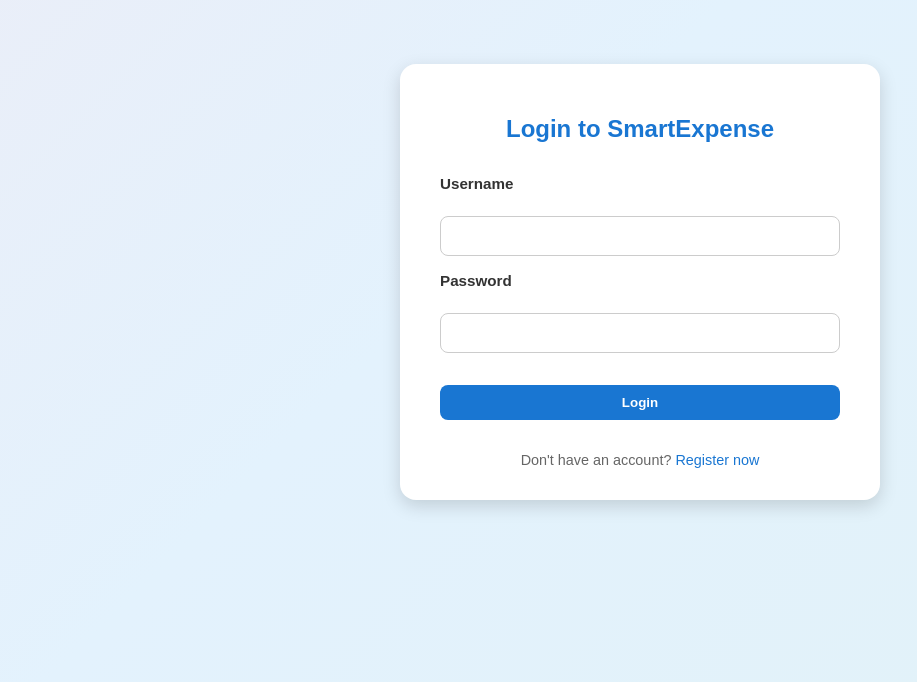
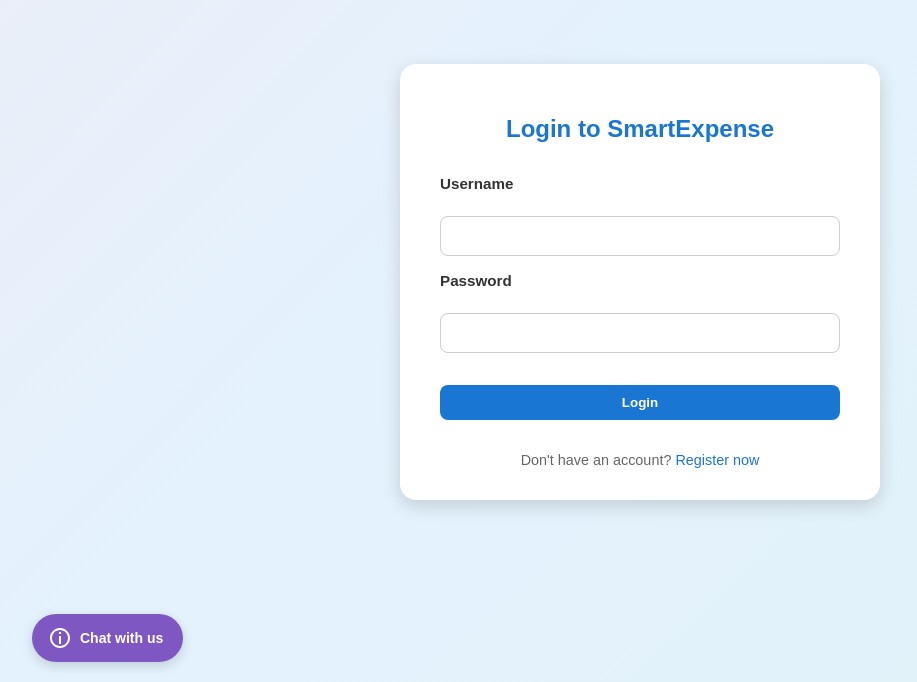
Before and after one commit to CSYE-SOFTWARE-ENGINEERING/SmartExpense-Frontend, a React (Vite) app: page /login in a window 1280 px wide. Shown: the part 118-800 px from the top of the page, without its empty margins (0-917 px from the left). Built offline with nearby package versions, Linux system fonts and the light colour scheme.

Commit message:
Added ChatBot

```diff
--- a/src/App.jsx
+++ b/src/App.jsx
@@ -9,6 +9,7 @@
 import BudgetsPage from './pages/BudgetsPage';
 import WalletsPage from './pages/WalletsPage';
 import AiInsightsPage from './pages/AiInsightsPage';
+import ChatbotButton from './components/ChatbotButton';
 import './App.css'; // Make sure to create this file
 
 function PrivateRoute({ children }) {
@@ -17,8 +18,13 @@
 }
 
 export default function App() {
+  const chatbotLink = "https://reimagined-goggles-g4qvqpq677xxf7pq-8501.app.github.dev/";
+
   return (
     <Router>
+
+      <ChatbotButton chatbotLink={chatbotLink} />
+
       <Routes>
         <Route
           path="/login"
--- /dev/null
+++ b/src/components/ChatbotButton.css
@@ -0,0 +1,48 @@
+.chatbot-button {
+    position: fixed;
+    bottom: 20px;
+    left: 32px;
+    background-color: #7e57c2;
+    color: white;
+    border-radius: 50px;
+    padding: 12px 20px 12px 16px;
+    display: flex;
+    align-items: center;
+    text-decoration: none;
+    box-shadow: 0 4px 12px rgba(0, 0, 0, 0.15);
+    z-index: 1000;
+    transition: all 0.3s ease;
+  }
+
+  .chatbot-button:hover {
+    transform: translateY(-3px);
+    box-shadow: 0 6px 16px rgba(0, 0, 0, 0.2);
+    background-color: #673ab7;
+  }
+
+  .chatbot-icon {
+    width: 24px;
+    height: 24px;
+    margin-right: 8px;
+  }
+
+  .chatbot-text {
+    font-weight: 600;
+    font-size: 14px;
+  }
+
+  @media (max-width: 768px) {
+    .chatbot-button {
+      bottom: 16px;
+      left: 16px;
+      padding: 10px;
+    }
+
+    .chatbot-text {
+      display: none;
+    }
+
+    .chatbot-icon {
+      margin-right: 0;
+    }
+  }
--- /dev/null
+++ b/src/components/ChatbotButton.jsx
@@ -0,0 +1,22 @@
+import React from 'react';
+import './ChatbotButton.css';
+
+const ChatbotButton = ({ chatbotLink }) => {
+  return (
+    <a
+      href={chatbotLink}
+      className="chatbot-button"
+      target="_blank"
+      rel="noopener noreferrer"
+    >
+      <div className="chatbot-icon">
+        <svg xmlns="http://www.w3.org/2000/svg" viewBox="0 0 24 24" width="24" height="24" fill="currentColor">
+          <path d="M12 2C6.48 2 2 6.48 2 12s4.48 10 10 10 10-4.48 10-10S17.52 2 12 2zm0 18c-4.41 0-8-3.59-8-8s3.59-8 8-8 8 3.59 8 8-3.59 8-8 8zm-1-14v2h2V6h-2zm0 4v8h2v-8h-2z"/>
+        </svg>
+      </div>
+      <span className="chatbot-text">Chat with us</span>
+    </a>
+  );
+};
+
+export default ChatbotButton;
--- a/src/pages/AiInsightsPage.jsx
+++ b/src/pages/AiInsightsPage.jsx
@@ -264,7 +264,7 @@
   if (loading) {
     return (
       <div className="insights-page">
-        <h1 className="insights-title">AI Insights</h1>
+        <h1 className="insights-title">Financial Insights</h1>
         <div className="insights-loading">Loading financial insights...</div>
       </div>
     );
@@ -272,7 +272,7 @@
 
   return (
     <div className="insights-page">
-      <h1 className="insights-title">AI Insights</h1>
+      <h1 className="insights-title">Financial Insights</h1>
 
       <div className="insights-summary">
         <div className="insight-metric">
```
